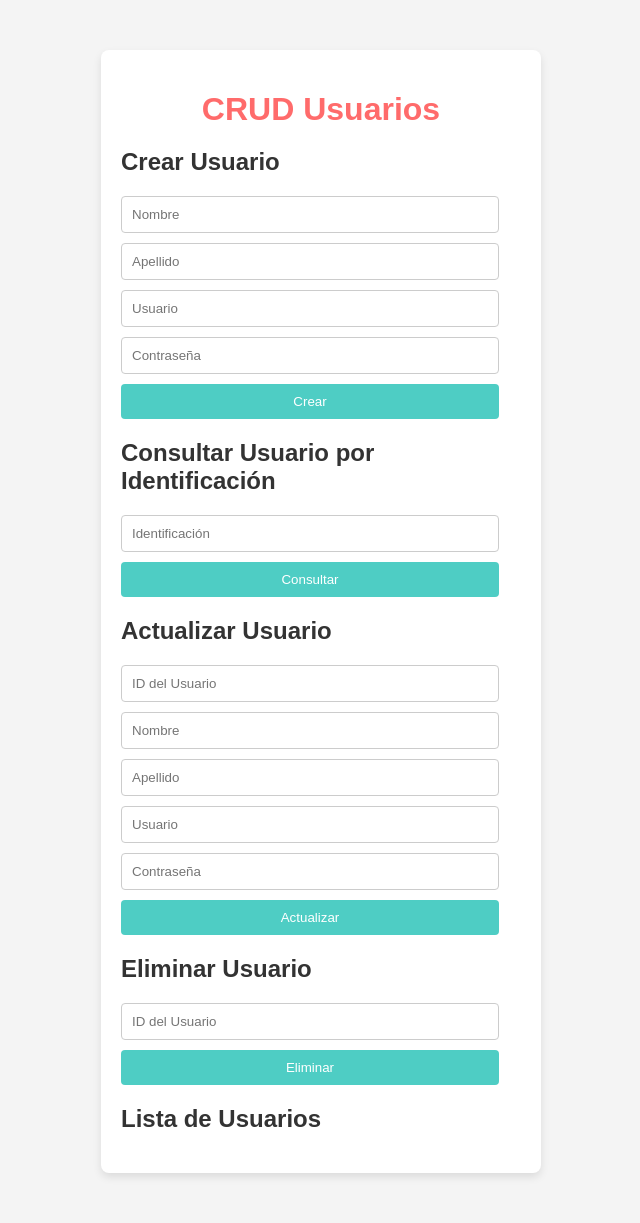
After one commit to SteinDevlop/Hackathon, a Flask app: template templates/crud.html in a window 1280 px wide. The commit adds this page. Shown: the whole page, without its empty margins (319-959 px from the left). Run offline with Flask 3, Linux system fonts and the light colour scheme; the template is opened without the code that fills it, so the values that code supplies are empty.

Commit message:
Estilo y html

```diff
--- /dev/null
+++ b/templates/crud.html
@@ -0,0 +1,52 @@
+<!DOCTYPE html>
+<html lang="es">
+<head>
+    <meta charset="UTF-8">
+    <meta name="viewport" content="width=device-width, initial-scale=1.0">
+    <title>CRUD Usuarios</title>
+    <link rel="stylesheet" href="styles.css">
+</head>
+<body>
+    <div id="crud-container">
+        <h1>CRUD Usuarios</h1>
+
+        <div id="create-user">
+            <h2>Crear Usuario</h2>
+            <input type="text" id="create-nombre" placeholder="Nombre">
+            <input type="text" id="create-apellido" placeholder="Apellido">
+            <input type="text" id="create-usuario" placeholder="Usuario">
+            <input type="password" id="create-password" placeholder="Contraseña">
+            <button id="create-button">Crear</button>
+        </div>
+
+        <div id="read-user">
+            <h2>Consultar Usuario por Identificación</h2>
+            <input type="text" id="read-id" placeholder="Identificación">
+            <button id="read-button">Consultar</button>
+            <div id="read-result"></div>
+        </div>
+
+        <div id="update-user">
+            <h2>Actualizar Usuario</h2>
+            <input type="text" id="update-id" placeholder="ID del Usuario">
+            <input type="text" id="update-nombre" placeholder="Nombre">
+            <input type="text" id="update-apellido" placeholder="Apellido">
+            <input type="text" id="update-usuario" placeholder="Usuario">
+            <input type="password" id="update-password" placeholder="Contraseña">
+            <button id="update-button">Actualizar</button>
+        </div>
+
+        <div id="delete-user">
+            <h2>Eliminar Usuario</h2>
+            <input type="text" id="delete-id" placeholder="ID del Usuario">
+            <button id="delete-button">Eliminar</button>
+        </div>
+
+        <div id="user-list">
+            <h2>Lista de Usuarios</h2>
+            <ul id="users"></ul>
+        </div>
+    </div>
+    <script src="crud.js"></script>
+</body>
+</html>
--- a/templates/index.html
+++ b/templates/index.html
@@ -18,10 +18,11 @@
                 <input type="password" id="password"><br><br>
                 <button id="enviar"> ENVIAR </button>
 
-                <p> Si aún no tienes cuenta, puedes <a href="/templates/registro.html"> registrarte</a> </p>
+                <p> Si aún no tienes cuenta, puedes <a href="registro.html"> registrarte</a> </p>
             </form>
 
         </div>
+
 
         <div id="right">
             <img src="/static/img/frame_edit3.jpg" alt="GRE Logo" id="logo">
--- /dev/null
+++ b/templates/styles.css
@@ -0,0 +1,65 @@
+body {
+    font-family: 'Arial', sans-serif;
+    background-color: #F4F4F4;
+    margin: 0;
+    padding: 0;
+    color: #333333;
+}
+
+#login-container, #registro-container, #crud-container {
+    width: 400px;
+    margin: 50px auto;
+    background-color: #FFFFFF;
+    padding: 20px;
+    border-radius: 8px;
+    box-shadow: 0 4px 8px rgba(0, 0, 0, 0.1);
+}
+
+h1 {
+    color: #FF6B6B;
+    text-align: center;
+    margin-bottom: 20px;
+}
+
+input, button {
+    display: block;
+    width: calc(100% - 22px);
+    padding: 10px;
+    margin-bottom: 10px;
+    border: 1px solid #CCCCCC;
+    border-radius: 4px;
+    box-sizing: border-box;
+}
+
+button {
+    background-color: #4ECDC4;
+    color: #FFFFFF;
+    border: none;
+    cursor: pointer;
+    transition: background-color 0.3s ease;
+}
+
+button:hover {
+    background-color: #2ECC71;
+}
+
+a {
+    color: #6B48FF;
+    text-decoration: none;
+}
+
+a:hover {
+    text-decoration: underline;
+}
+
+ul {
+    list-style-type: none;
+    padding: 0;
+}
+
+li {
+    background-color: #F9F9F9;
+    padding: 10px;
+    margin-bottom: 5px;
+    border-radius: 4px;
+}
```
